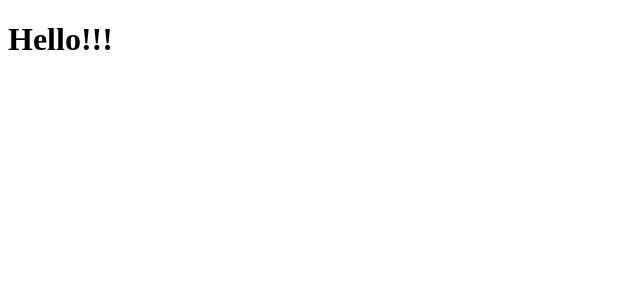
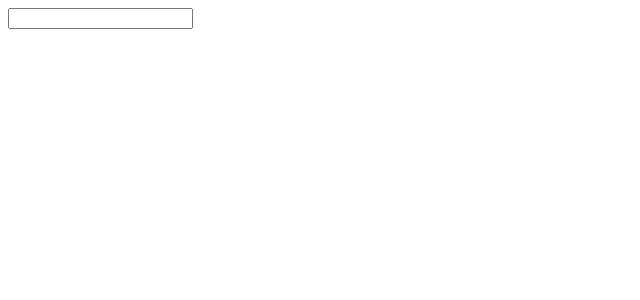
Before and after one commit to ClaytonDewey/pics, a React (Create React App) app: page / in a window 1280 px wide. Shown: the top 300 px of the page, without its empty margins (0-640 px from the left). Built offline with nearby package versions, Linux system fonts and the light colour scheme.

Commit message:
Set up SearchBar

```diff
--- a/src/components/App.js
+++ b/src/components/App.js
@@ -1,7 +1,12 @@
 import React from "react";
+import SearchBar from "./SearchBar";
 
 const App = () => {
-    return <h1>Hello!!!</h1>;
+    return (
+        <div>
+            <SearchBar />
+        </div>
+    );
 };
 
 export default App;
--- /dev/null
+++ b/src/components/SearchBar.js
@@ -0,0 +1,15 @@
+import React from "react";
+
+class SearchBar extends React.Component {
+    render() {
+        return (
+            <div>
+                <form>
+                    <input type="text" />
+                </form>
+            </div>
+        );
+    }
+}
+
+export default SearchBar;
```
